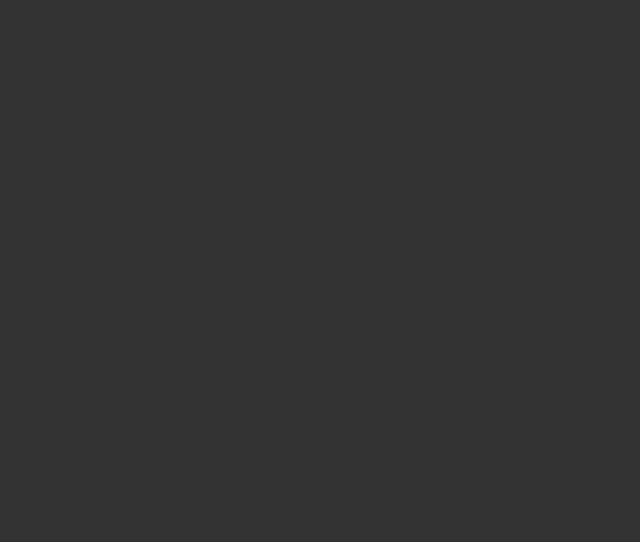
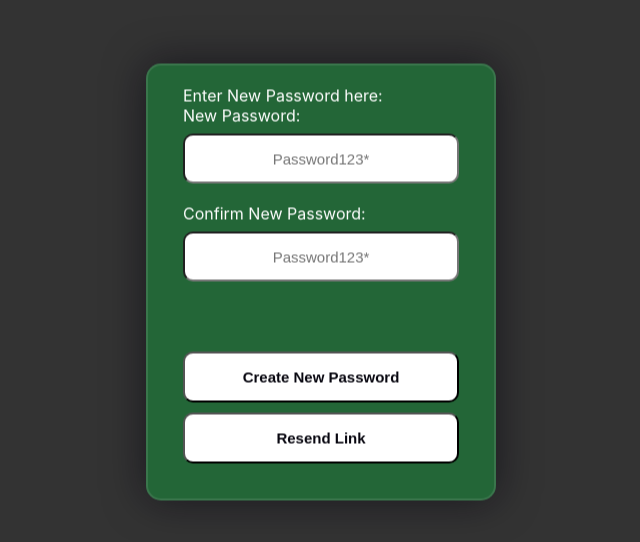
Before and after one commit to zpdoss/Macro-Tracker-Frontend, a React (Vite) app: page /reset-password/1 in a window 1280 px wide. Before the commit this address had no page. Shown: the part 158-700 px from the top of the page, without its empty margins (319-959 px from the left). Built offline with nearby package versions, Linux system fonts and the light colour scheme.

Commit message:
fully functional demo

```diff
--- a/src/App.tsx
+++ b/src/App.tsx
@@ -31,7 +31,7 @@ function App() {
             <Route path="/Verify" element={<VerificationPage />} />
             <Route path="/ForgotPass" element={<ForgotPassPage />} />
             <Route path="/NewPass" element={<NewPassPage />} />
-            <Route path="/reset-password" element={<ResetPassPage />} />
+            <Route path="/reset-password/:token" element={<ResetPassPage />} />
           </Routes>
         </BrowserRouter>
       </div>
--- a/src/components/Account.tsx
+++ b/src/components/Account.tsx
@@ -193,6 +193,12 @@ function Account()
     {
         event.preventDefault();
 
+        const confirmDelete = window.confirm("Are you sure you want to delete your health information?");
+        if (!confirmDelete) {
+            // User clicked cancel, do not proceed with deletion
+            return;
+        }
+
         try
         {
         //const obj = {userId};
@@ -234,12 +240,12 @@ function Account()
 
 
 
-    function resetPass(event:any) : void
-    {
-        event.preventDefault();
-        alert('Button Test - Password should be reset');
-        window.location.href = '/NewPass'
-    }
+    // function resetPass(event:any) : void
+    // {
+    //     event.preventDefault();
+    //     alert('Button Test - Password should be reset');
+    //     window.location.href = '/NewPass'
+    // }
 
     return(
         <>
@@ -271,8 +277,8 @@ function Account()
 
                 <input type="submit" id="accntButtons" className="buttons" value = "Delete" onClick={deleteInfo}/>
 
-                <input type="submit" id="loginButtons" className="buttons" value = "Reset Password"
-                onClick={resetPass} />
+                {/* <input type="submit" id="loginButtons" className="buttons" value = "Reset Password"
+                onClick={resetPass} /> */}
             </div>
         </>
     );
--- a/src/components/ForgotPass.tsx
+++ b/src/components/ForgotPass.tsx
@@ -55,10 +55,10 @@ function ForgotPass()
                 onClick={recoverPass} /> <br />
                 <span id="registerResult">{message}</span>
 
-            <label htmlFor="Email">Didn't recieve an email? Click here to have a new one sent: </label><br />
+            {/* <label htmlFor="Email">Didn't recieve an email? Click here to have a new one sent: </label><br />
             <input type="submit" id="loginButtons" className="buttons" value = "Resend"
-                onClick={recoverPass} />
-                </div>
+                onClick={recoverPass} /> */}
+        </div>
         </>
     );
 };
--- a/src/components/Recipes.tsx
+++ b/src/components/Recipes.tsx
@@ -95,6 +95,7 @@ function Recipes() {
             const res = await response.json();
             if (res.success) {
                 console.log('Meal added successfully\n');
+                setMeals(prevMeals => [...prevMeals, res.meal]);
             } else {
                 console.log(res.message || "An error occurred sending the meal.");
             }
@@ -140,6 +141,11 @@ function Recipes() {
 
     // Function to delete a meal by its ID
     const deleteMeal = async (mealId: string) => {
+        const confirmDelete = window.confirm("Are you sure you want to delete meal?");
+        if (!confirmDelete) {
+            // User clicked cancel, do not proceed with deletion
+            return;
+        }
         try {
             const response = await fetch(
                 `http://COP4331-t23.xyz:5079/api/deletemeal/${mealId}`,
--- a/src/components/ResetPass.tsx
+++ b/src/components/ResetPass.tsx
@@ -1,37 +1,105 @@
+import { useParams } from 'react-router-dom';
+import { useState, useEffect } from 'react';
 
-function ResetPass()
-{
-    function resetPassword(event:any) : void
-    {
+function ResetPass() {
+  const { token } = useParams<{ token: string }>();
+  const [isValidToken, setIsValidToken] = useState(false);
+  const [newPassword, setNewPassword] = useState('');
+  const [confirmPassword, setConfirmPassword] = useState('');
+  const [errorMessage, setErrorMessage] = useState('');
+  const [successMessage, setSuccessMessage] = useState('');
+
+  useEffect(() => {
+    if (token) {
+      console.log('Captured Token:', token);
+      setIsValidToken(true); // Simulate token validation here
+      console.log(isValidToken);
+    }
+  }, [token]);
+
+  // Function to handle password reset
+  async function resetPassword(event: React.FormEvent) {
     event.preventDefault();
-        alert('Now going back to the login page');
-        window.location.href = '/'
+    if (newPassword !== confirmPassword) {
+      setErrorMessage('Passwords do not match. Please try again.');
+      return;
     }
 
-    return(
+    var obj = {password:newPassword};
+    var js = JSON.stringify(obj);
+
+    try {
+        const response = await fetch(`http://COP4331-t23.xyz:5079/api/reset-password/${token}`, {
+            method: 'POST',
+            body: js,
+            headers: { 'Content-Type': 'application/json' },
+          });
+
+      var res = JSON.parse(await response.text());
+
+      if (res.success) {
+        setSuccessMessage('Password reset successful. You will be redirected to the login page.');
+        setTimeout(() => {
+          window.location.href = '/'; // Redirect to login page after successful reset
+        }, 3000); // Wait 3 seconds before redirecting
+      } else {
+        setErrorMessage(res.message || 'An error occurred while resetting the password.');
+      }
+    } catch (error) {
+      console.error('Error:', error);
+      setErrorMessage('An unexpected error occurred. Please try again later.');
+    }
+  }
+
+  const resendLink = async (): Promise<void> =>{
+    window.location.href = '/ForgotPass';
+  }
+
+  return (
     <>
-
       <div id="loginDiv">
         <br />
-
         <span id="inner-title">Enter New Password here:</span><br />
 
         <label htmlFor="NewPass">New Password:</label><br />
-                <input type="password" id="loginInput" placeholder="Password123*" /><br />
+        <input
+          type="password"
+          id="loginInput"
+          placeholder="Password123*"
+          value={newPassword}
+          onChange={(e) => setNewPassword(e.target.value)}
+        /><br />
 
         <label htmlFor="ConfirmNewPass">Confirm New Password:</label><br />
-                <input type="password" id="loginInput" placeholder="Password123*" /><br />
+        <input
+          type="password"
+          id="loginInput"
+          placeholder="Password123*"
+          value={confirmPassword}
+          onChange={(e) => setConfirmPassword(e.target.value)}
+        /><br />
 
-                <span id="reset password"></span><br/>
+        {errorMessage && <span style={{ color: 'white' }}>{errorMessage}</span>}<br />
+        {successMessage && <span style={{ color: 'white' }}>{successMessage}</span>}<br />
 
-                <input type="submit" id="loginButtons" className="buttons" value = "Create New Pasword"
-                onClick={resetPassword} /><br/>
+        <input
+          type="submit"
+          id="loginButtons"
+          className="buttons"
+          value="Create New Password"
+          onClick={resetPassword}
+        /><br />
 
-                <input type="submit" id="loginButtons" className="buttons" value = "Resend Link"
-                onClick={resetPassword} />
-
+        <input
+          type="submit"
+          id="loginButtons"
+          className="buttons"
+          value="Resend Link"
+          onClick={resendLink}
+        />
       </div>
     </>
   );
-};
+}
+
 export default ResetPass;
--- a/src/index.css
+++ b/src/index.css
@@ -666,6 +666,58 @@ body {
   color: black;
 }
 
+#caloriesInput{
+  height: 50px;
+  width: 45%;
+  border-radius: 10px;
+  padding: 0 10px;
+  margin-top: 8px;
+  margin-bottom: 8px;
+  font-size: 15px;
+  padding: 0px 75px 0px 0px;
+  background: #ffffff;
+  color: black;
+}
+
+#proteinInput{
+  height: 50px;
+  width: 45%;
+  border-radius: 10px;
+  padding: 0 10px;
+  margin-top: 8px;
+  margin-bottom: 8px;
+  font-size: 15px;
+  padding: 0px 75px 0px 0px;
+  background: #ffffff;
+  color: black;
+}
+
+#carbsInput{
+  height: 50px;
+  width: 45%;
+  border-radius: 10px;
+  padding: 0 10px;
+  margin-top: 8px;
+  margin-bottom: 8px;
+  font-size: 15px;
+  padding: 0px 75px 0px 0px;
+  background: #ffffff;
+  color: black;
+}
+
+#fatsInput{
+  height: 50px;
+  width: 45%;
+  border-radius: 10px;
+  padding: 0 10px;
+  margin-top: 8px;
+  margin-bottom: 8px;
+  font-size: 15px;
+  padding: 0px 75px 0px 0px;
+  background: #ffffff;
+  color: black;
+}
+
 .modalFoodBtn{
   background-color: #444444;
   color: #ffffff;
```
Also changed, not shown: src/components/Diary.tsx (+23 -13 lines), 6 other files (tests, documents, lock files or other folders). Lines whose indentation alone changed are shown as unchanged.
